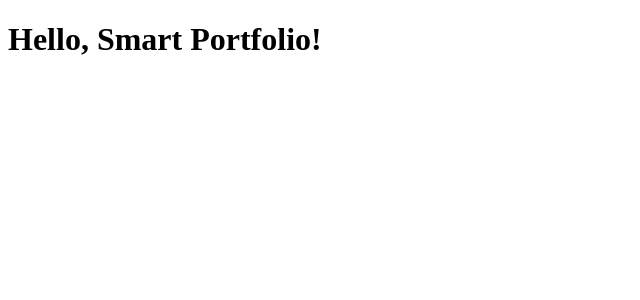
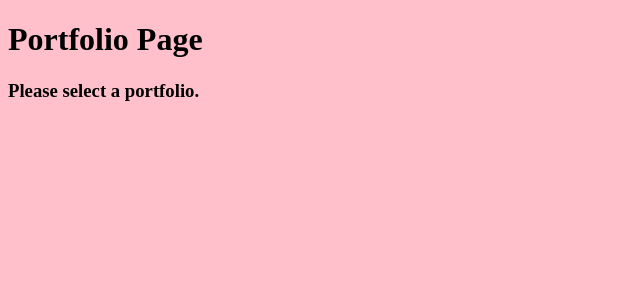
Before and after one commit to Main-Street-Investors/smart-portfolio, a React app: page /portfolio in a window 1280 px wide. Shown: the top 300 px of the page, without its empty margins (0-640 px from the left). Built offline with nearby package versions, Linux system fonts and the light colour scheme.

Commit message:
Fixed dev bundling, bundled css, Router boilerplate

```diff
--- a/client/App.jsx
+++ b/client/App.jsx
@@ -1,5 +1,13 @@
 import React, { Component } from 'react';
-import MainContainer from './containers/MainContainer.jsx';
+import LandingPage from './containers/LandingPage.jsx';
+import Login from './containers/Login.jsx';
+import Dashboard from './containers/Dashboard.jsx';
+import Portfolio from './containers/Portfolio.jsx';
+import {
+  BrowserRouter,
+  Switch,
+  Route
+} from "react-router-dom";
 
 // Create App component
 class App extends Component {
@@ -9,9 +17,15 @@ class App extends Component {
 
   render() {
     return(
-      <div>
-        <MainContainer />
-      </div>
+      <BrowserRouter>
+        <Switch>
+          <Route path='/login' exact component={Login} />
+          <Route path='/dashboard' exact component={Dashboard} />
+          <Route path='/portfolio' component={Portfolio} />
+          <Route path='/' exact component={LandingPage} />
+          <Route path='/' render={() => <div>404</div>} />
+        </Switch>
+      </BrowserRouter>
     )
   }
 }
--- /dev/null
+++ b/client/containers/Dashboard.jsx
@@ -0,0 +1,17 @@
+import React, { Component } from 'react';
+
+class Dashboard extends Component {
+  constructor(props) {
+    super(props);
+  }
+
+  render() {
+    return(
+      <div>
+        <h1>Dashboard</h1>
+      </div>
+    )
+  }
+}
+
+export default Dashboard;
--- /dev/null
+++ b/client/containers/LandingPage.jsx
@@ -0,0 +1,17 @@
+import React, { Component } from 'react';
+
+class LandingPage extends Component {
+  constructor(props) {
+    super(props);
+  }
+
+  render() {
+    return(
+      <div>
+        <h1>Landing Page</h1>
+      </div>
+    )
+  }
+}
+
+export default LandingPage;
--- a/client/containers/MainContainer.jsx
+++ b/client/containers/Login.jsx
@@ -1,6 +1,6 @@
 import React, { Component } from 'react';
 
-class MainContainer extends Component {
+class Login extends Component {
   constructor(props) {
     super(props);
   }
@@ -8,10 +8,10 @@ class MainContainer extends Component {
   render() {
     return(
       <div>
-        <h1>Hello, Smart Portfolio!</h1>
+        <h1>Login Page</h1>
       </div>
     )
   }
 }
 
-export default MainContainer;
+export default Login;
--- /dev/null
+++ b/client/containers/Portfolio.jsx
@@ -0,0 +1,35 @@
+import React, { Component } from 'react';
+import {
+  Switch,
+  useRouteMatch,
+  useParams,
+  Route
+} from "react-router-dom";
+
+function Portfolio() {
+  let match = useRouteMatch();
+
+  return (
+    <div>
+      <h1>Portfolio Page</h1>
+      <Switch>
+      <Route path={`${match.path}/:portfolioID`}>
+        <Placeholder />
+      </Route>
+      <Route path={match.path}>
+        <h3>Please select a portfolio.</h3>
+      </Route>
+      </Switch>
+    </div>
+  );
+}
+
+function Placeholder() {
+  let { portfolioID } = useParams();
+
+  return (
+    <div>Examining portfolio {portfolioID}</div>
+  );
+}
+
+export default Portfolio;
--- a/client/index.js
+++ b/client/index.js
@@ -1,6 +1,7 @@
 import React from 'react';
 import { render } from 'react-dom';
 import App from './App.jsx';
+import './styles.css';
 
 render(
   <App />,
--- /dev/null
+++ b/client/styles.css
@@ -0,0 +1,3 @@
+body {
+  background-color: pink;
+}
--- a/index.html
+++ b/index.html
@@ -4,7 +4,6 @@
 <head>
   <meta charset="utf-8">
   <link rel="icon" href="./assets/favicon.ico" type="image/x-icon">
-  <link rel="stylesheet" type="text/css" href="/dist/main.css">
   <title>Smart Portfolio</title>
 </head>
 
--- a/webpack.config.js
+++ b/webpack.config.js
@@ -43,10 +43,15 @@ module.exports = {
   },
   devServer: {
     port: 8080,
-    // contentBase: path.resolve(__dirname, '/dist'),
-    // publicPath: '/dist/',
+    contentBase: path.resolve(__dirname, '/dist'),
+    publicPath: '/',
+    historyApiFallback: true,
     proxy: {
       '/api/**': {
+        target: 'http://localhost:3000',
+        secure: false,
+      },
+      '/dist': {
         target: 'http://localhost:3000',
         secure: false,
       },
@@ -56,6 +61,7 @@ module.exports = {
   plugins: [
     new HtmlWebpackPlugin({
       template: './index.html',
+      inject: false,
     }),
     new MiniCssExtractPlugin()
   ],
```
Also changed, not shown: 2 other files (tests, documents, lock files or other folders).
